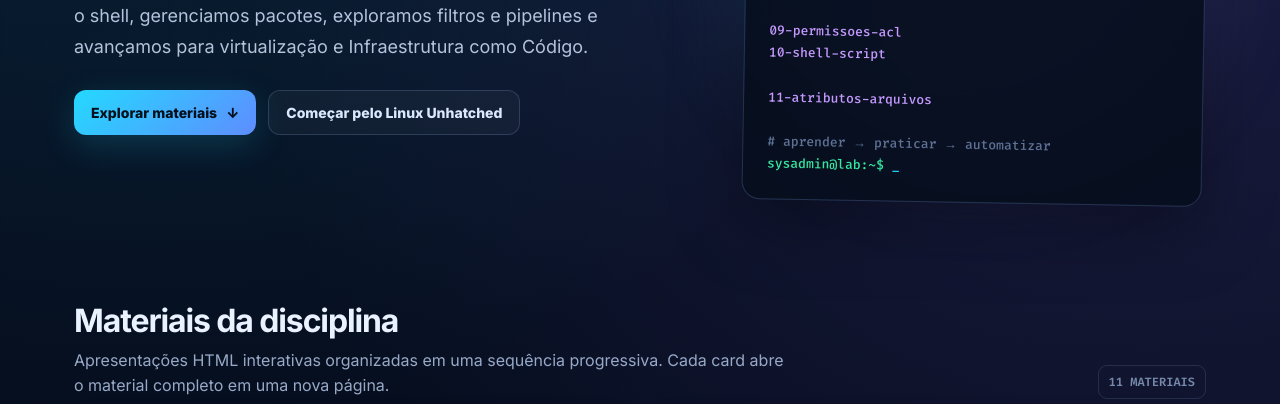
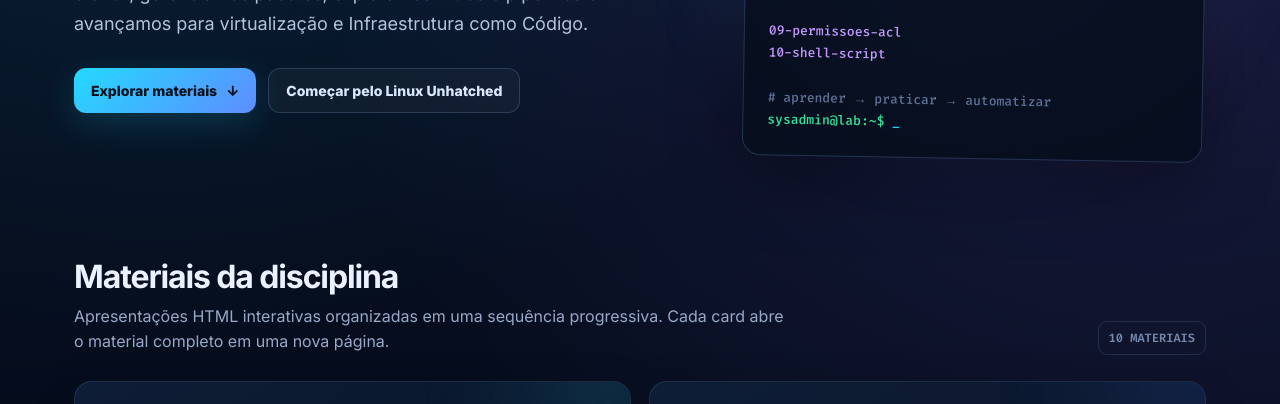
Before and after one commit to zeraimundo/isa-git, a plain HTML site: page index.html in a window 1280 px wide. Shown: the part 478-882 px from the top of the page. Drawn offline with Linux system fonts and the light colour scheme.

Commit message:
Retira material de atributos do ISA; aula exclusiva de PSA

```diff
--- a/index.html
+++ b/index.html
@@ -137,8 +137,6 @@ estudante
 <span class="v">09-permissoes-acl</span>
 <span class="v">10-shell-script</span>
 
-<span class="v">11-atributos-arquivos</span>
-
 <span class="comment"># aprender → praticar → automatizar</span>
 <span class="p">sysadmin@lab:~$</span> <span class="c">_</span></pre>
         </div>
@@ -151,7 +149,7 @@ estudante
           <h2>Materiais da disciplina</h2>
           <p>Apresentações HTML interativas organizadas em uma sequência progressiva. Cada card abre o material completo em uma nova página.</p>
         </div>
-        <div class="count">11 MATERIAIS</div>
+        <div class="count">10 MATERIAIS</div>
       </div>
 
       <div class="grid">
@@ -221,8 +219,6 @@ estudante
           <span class="open">Abrir apresentação <b>↗</b></span>
         </a>
 
-        <a class="card" href="linux-atributos.html" style="--accent:#38bdf8"><div class="card-top"><span class="module">Linux • Proteção de arquivos</span><span class="badge">Debian 13 • Redes</span></div><h3>Atributos Estendidos: chattr e lsattr</h3><p>Imutabilidade, acréscimo, limites de proteção e laboratório de redes com a conta aluno. Simulador, roteiro de preparação e atividade guiada.</p><div class="topics"><span>chattr</span><span>lsattr</span><span>+i</span><span>+a</span><span>ICMP</span><span>laboratório</span></div><span class="open">Abrir apresentação <b>↗</b></span></a>
-
         <a class="card" href="virtualizacao-iac.html" style="--accent:#9868ff">
           <div class="card-top"><span class="module">Infraestrutura</span><span class="badge">Virtualização + IaC</span></div>
           <h3>Virtualização e Infraestrutura como Código</h3>
@@ -251,7 +247,6 @@ estudante
         <div class="step" style="--accent:#9868ff"><small>Etapa 08</small><strong>Virtualizar e automatizar</strong></div>
 <div class="step" style="--accent:#a78bfa"><small>Etapa 09</small><strong>Aprofundar permissões com ACL</strong></div>
         <div class="step" style="--accent:#45e59a"><small>Etapa 10</small><strong>Automatizar tarefas com Shell Script</strong></div>
-<div class="step" style="--accent:#38bdf8"><small>Etapa 11</small><strong>Proteger arquivos e registros de rede</strong></div>
       </div>
       <div class="note"><strong>Portal evolutivo:</strong> novos materiais podem ser adicionados aqui ao longo do semestre mantendo o mesmo padrão visual e a mesma navegação.</div>
     </section>
```
